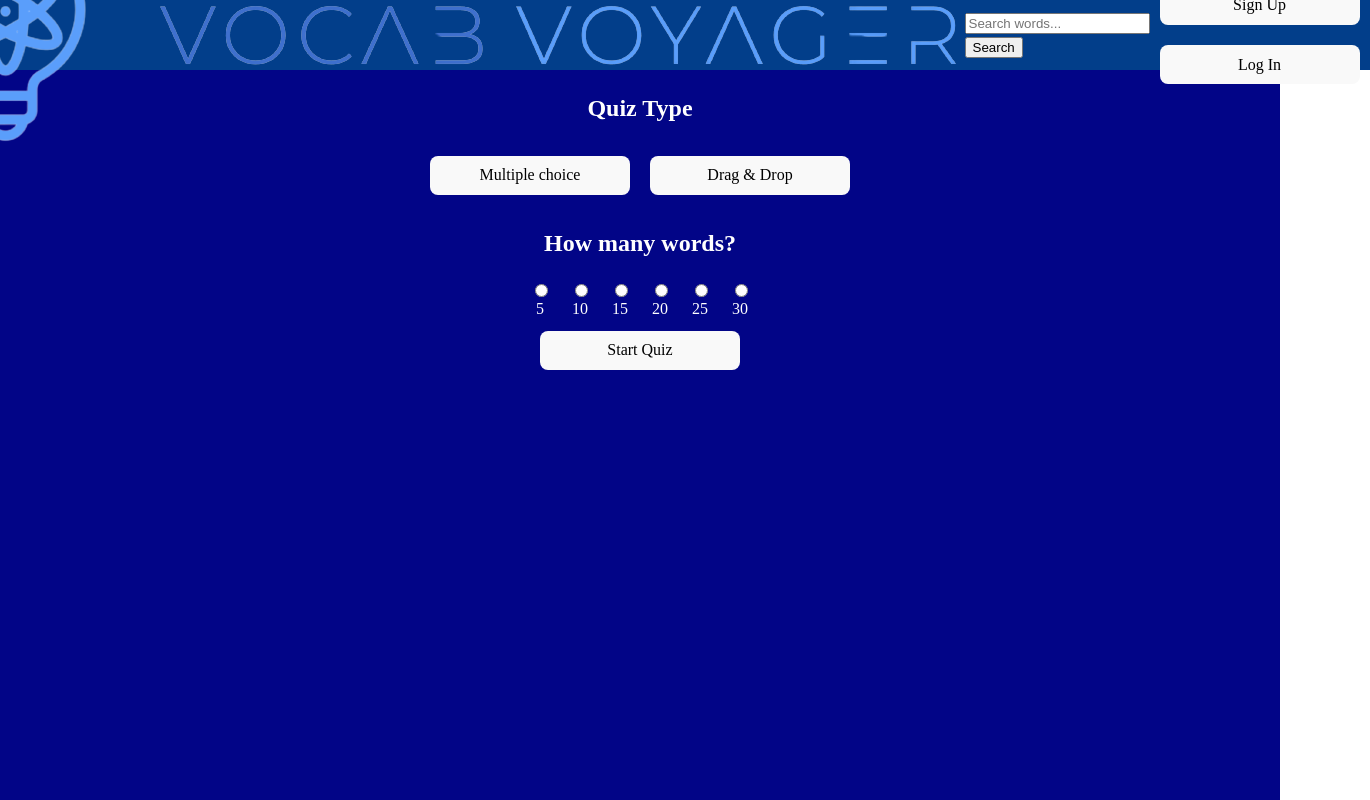
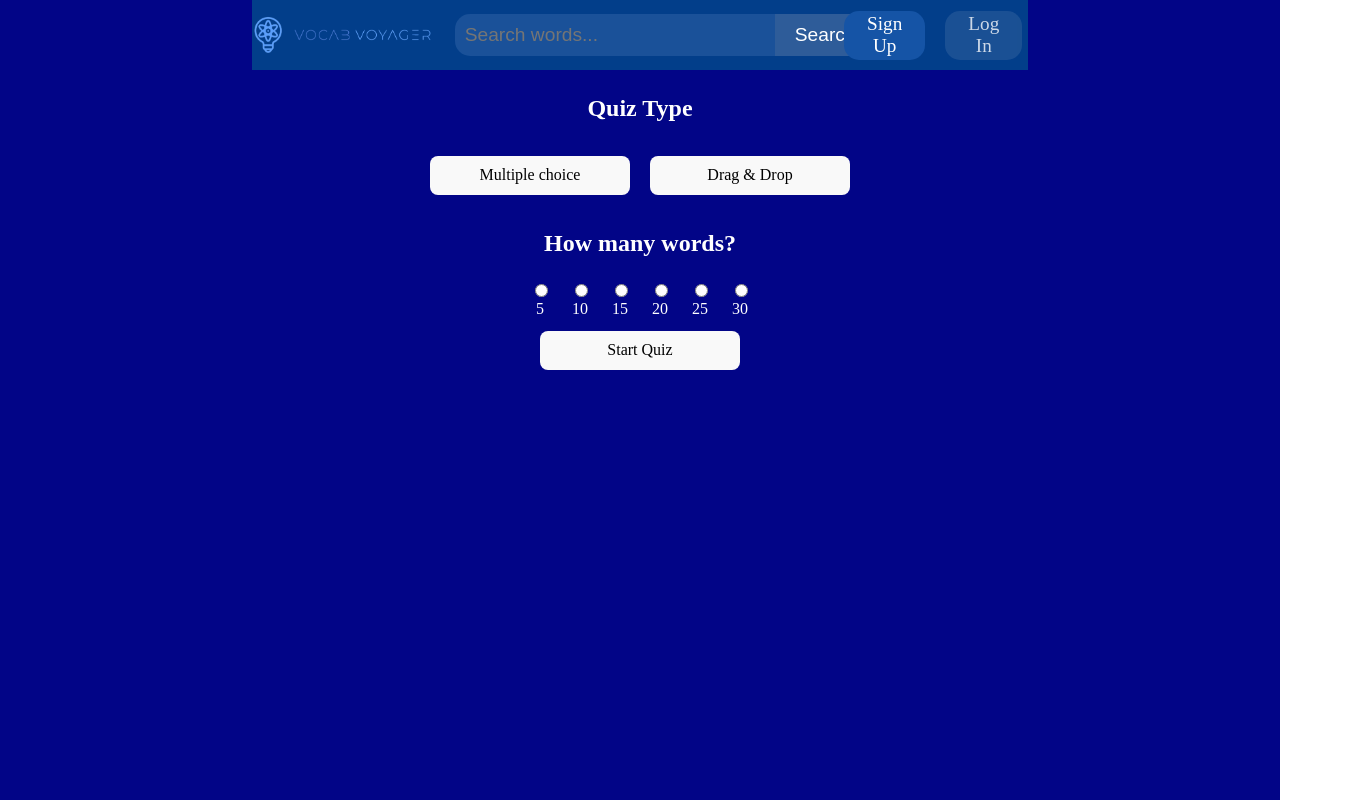
Before and after one commit to KleemoffDeveloper/vocab-voyager-frontend, a React (Vite) app: page / in a window 1280 px wide. Shown: the whole page, 1370 px wide, since content can reach past the window. Built offline with nearby package versions, Linux system fonts and the light colour scheme; no server answers.

Commit message:
Update Navbar.css

```diff
--- a/src/components/Navbar.css
+++ b/src/components/Navbar.css
@@ -7,16 +7,16 @@
     align-items: center;
 }
 
-.navbar-logo{
+.navbar-container__logo{
     max-width: 180px;
     width: auto;
 }
 
-.navbar-logo:hover{
+.navbar-container__logo:hover{
     cursor: pointer;
 }
 
-.navbar-searchbox-container{
+.navbar-container__searchbox{
     width: 50%;
     height: 60%;
     display: grid;
@@ -26,7 +26,7 @@
     margin-left: 3%;
 }
 
-.navbar-searchbox{
+.navbar-container__searchbox__input{
     font-size: 1.2em;
     color: white ;
     background-color: #1a5199;
@@ -39,7 +39,7 @@
     color: #8283c1;
 }
 
-.navbar-search-button{
+.navbar-container__searchbox__submit-button{
     display: flex;
     background-color: #2e5c99;
     justify-content: center;
@@ -53,13 +53,13 @@
     transition: .2s;
 }
 
-.navbar-search-button:hover{
+.navbar-container__searchbox__submit-button:hover{
     transition: .2s;
     cursor: pointer;
     background-color: #4074b7;
 }
 
-.navbar-account-buttons{
+.navbar-container__account-buttons{
     display: flex;
     flex-direction: row;
     justify-content: space-around;
@@ -68,8 +68,9 @@
     height: 100%;
 }
 
-.navbar-button-log-in,
-.navbar-button-sign-up{
+.navbar-container__account-buttons__logout,
+.navbar-container__account-buttons__login,
+.navbar-container__account-buttons__signup{
     display: flex;
     justify-content: center;
     align-items: center;
@@ -82,18 +83,19 @@
     transition: .2s;
 }
 
-.navbar-button-log-in:hover,
-.navbar-button-sign-up:hover{
+.navbar-container__account-buttons__logout:hover,
+.navbar-container__account-buttons__login:hover,
+.navbar-container__account-buttons__signup{
     cursor: pointer;
     opacity: .8;
     transition: .2s;
 }
 
-.navbar-button-log-in{
+.navbar-container__account-buttons__login{
     background-color: #1554a6;
 }
 
-.navbar-button-sign-up{
+.navbar-container__account-buttons__signup{
     background-color: #215597;
 }
 
```
